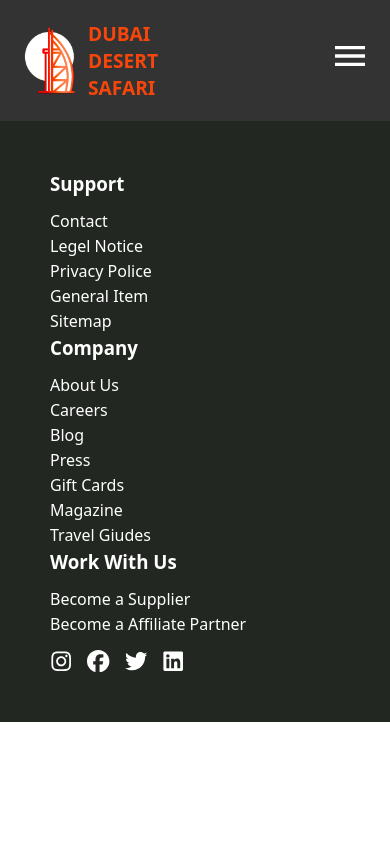
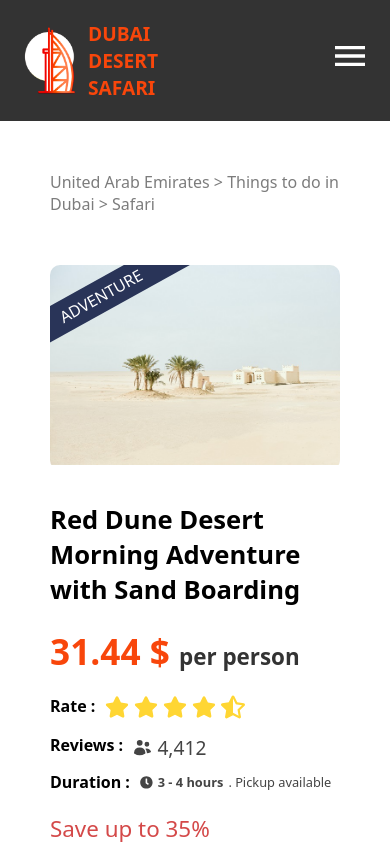
Before and after one commit to Mohamed-Elsayed-1/DUBAI-DESERT-SAFARI, a React (Vite) app: page /tour/13 in a window 390 px wide. Shown: the top 844 px of the page. Built offline with nearby package versions, Linux system fonts and the light colour scheme.

Commit message:
`Added Tour component and updated related files for routing and button functionality`

```diff
--- a/src/App.css
+++ b/src/App.css
@@ -52,7 +52,8 @@
     max-width: 1140px;
   }
 }
-.btn {
+.btn,
+a.btn {
   border: none;
   padding: 10px 20px;
   border-radius: 50px;
@@ -64,7 +65,10 @@
     background-color: var(--dark-orange-color);
   }
 }
-
+a.btn {
+  display: block;
+  text-align: center;
+}
 
 .pagination-count {
   padding: 10px;
--- a/src/App.jsx
+++ b/src/App.jsx
@@ -4,6 +4,7 @@
 import { Navbar } from "./Components/Header/Navbar";
 import { Home } from "./Pages/Home/Home";
 import { About } from "./Pages/About/About";
+import { Tour } from "./Components/Tour/Tour";
 function App() {
   return (
     <>
@@ -12,7 +13,8 @@
         <main>
           <Routes>
             <Route path="/" element={<Home />} />
-            <Route path="about" element={<About />} />
+            <Route path="/about" element={<About />} />
+            <Route path="/tour/:id" element={<Tour />} />
           </Routes>
         </main>
         <Footer />
--- /dev/null
+++ b/src/Components/Tour/StarRating.css
@@ -0,0 +1,21 @@
+.star-rating {
+  display: flex;
+  gap: 5px;
+}
+
+.star {
+  font-size: 24px;
+  transition: color 0.2s ease-in-out;
+}
+
+.filled {
+  color: #ffd633;
+}
+
+.half-filled {
+  color: #ffd633;
+}
+
+.empty {
+  color: gray;
+}
--- /dev/null
+++ b/src/Components/Tour/StarRating.jsx
@@ -0,0 +1,30 @@
+import PropTypes from "prop-types";
+import { FaStar, FaStarHalfAlt, FaRegStar } from "react-icons/fa";
+import "./StarRating.css";
+
+export const StarRating = ({ maxStars = 5, rating }) => {
+  return (
+    <div className="star-rating">
+      {[...Array(maxStars)].map((_, index) => {
+        const starValue = index + 1;
+
+        return (
+          <span key={starValue} className="star-wrapper">
+            {rating >= starValue ? (
+              <FaStar className="star filled" />
+            ) : rating >= starValue - 0.5 ? (
+              <FaStarHalfAlt className="star half-filled" />
+            ) : (
+              <FaRegStar className="star empty" />
+            )}
+          </span>
+        );
+      })}
+    </div>
+  );
+};
+
+StarRating.propTypes = {
+  maxStars: PropTypes.number,
+  rating: PropTypes.number.isRequired,
+};
--- /dev/null
+++ b/src/Components/Tour/Tour.css
@@ -0,0 +1,161 @@
+.single-tour {
+  padding: 50px;
+  .tour-text {
+    font-size: 1.8rem;
+    color: #7c7c7c;
+  }
+  .container {
+    padding: 50px 0;
+    display: flex;
+    gap: 2rem;
+    .image {
+      position: relative;
+      overflow: hidden;
+      border-radius: 10px;
+      &::before {
+        content: "ADVENTURE";
+        position: absolute;
+        top: 15px;
+        left: -95px;
+        background-color: rgb(41, 52, 88);
+        color: white;
+        padding: 5px 100px;
+        transform: rotate(-29deg);
+      }
+      img {
+        width: 600px;
+      }
+    }
+    .content-box {
+      h3 {
+        font-size: 1.8rem;
+        margin-bottom: 20px;
+      }
+      h2 {
+        font-size: 2.4rem;
+        margin-bottom: 20px;
+        color: var(--orange-color);
+        span {
+          font-size: 1.4rem;
+          color: #333;
+        }
+      }
+      h4 {
+        font-size: 1.2rem;
+      }
+      .rating-star,
+      .review,
+      .time-duration {
+        display: flex;
+        gap: 20px;
+        margin-bottom: 10px;
+      }
+      .review div,
+      .time-duration div {
+        font-size: 1.2rem;
+        display: flex;
+        align-items: center;
+        gap: 5px;
+        color: #444444;
+      }
+      .time-duration {
+        margin-bottom: 20px;
+      }
+      .offer-box {
+        margin-bottom: 20px;
+        color: rgb(212, 73, 73);
+        font-size: 1.4rem;
+      }
+      .btn {
+        width: 100%;
+        border-radius: 10px;
+      }
+    }
+  }
+}
+
+@media (max-width: 1199px) {
+  .single-tour .container {
+    .content-box {
+      h3 {
+        font-size: 1.6rem;
+      }
+      h2 {
+        font-size: 2.2rem;
+      }
+      h4 {
+        font-size: 1rem;
+      }
+      img {
+        width: 550px;
+      }
+      .rating-star,
+      .review,
+      .time-duration {
+        gap: 10px;
+      }
+      .time-duration div {
+        font-size: 0.8rem;
+      }
+    }
+  }
+}
+
+@media (max-width: 991px) {
+  .single-tour .container {
+    flex-wrap: wrap;
+  }
+}
+
+@media (max-width: 772px) {
+  .single-tour .tour-text {
+    font-size: 1.6rem;
+  }
+  .single-tour .container {
+    .image {
+      img {
+        width: 500px;
+      }
+    }
+  }
+}
+
+@media (max-width: 580px) {
+  .content-box {
+    h3 {
+      font-size: 1.4rem;
+    }
+    h2 {
+      font-size: 2rem;
+    }
+    h4 {
+      font-size: 0.8rem;
+    }
+  }
+  .single-tour .tour-text {
+    font-size: 1.2rem;
+  }
+  .single-tour .container {
+    .image img {
+      width: 400px;
+    }
+  }
+}
+
+@media (max-width: 480px) {
+  .single-tour .tour-text {
+    font-size: 1rem;
+  }
+  .single-tour .container {
+    .image img {
+      width: 300px;
+    }
+  }
+}
+@media (max-width: 360px) {
+  .single-tour .container {
+    .image img {
+      width: 250px;
+    }
+  }
+}
--- /dev/null
+++ b/src/Components/Tour/Tour.jsx
@@ -0,0 +1,50 @@
+import { useParams } from "react-router";
+import { toursList } from "../../data";
+import { StarRating } from "./StarRating";
+import { HiMiniUsers } from "react-icons/hi2";
+import "./Tour.css";
+import { FaClock } from "react-icons/fa";
+import { Button } from "../ui/Button";
+
+export const Tour = () => {
+  const { id } = useParams();
+  const tour = toursList.find((tour) => tour.id === parseInt(id));
+  return (
+    <section className="single-tour">
+      <p className="tour-text">
+        United Arab Emirates &gt; Things to do in Dubai &gt; Safari
+      </p>
+      <div className="container">
+        <div className="image">
+          <img src={tour.image} alt={tour.title} />
+        </div>
+        <div className="content-box">
+          <h3>{tour.title}</h3>
+          <h2>
+            {tour.priceFrom} $ <span>per person</span>
+          </h2>
+          <div className="rating-star">
+            <h4>Rate :</h4>
+            <StarRating rating={tour.rating} />
+          </div>
+          <div className="review">
+            <h4>Reviews :</h4>
+            <div>
+              <HiMiniUsers />
+              {tour.reviews}
+            </div>
+          </div>
+          <div className="time-duration">
+            <h4>Duration :</h4>
+            <div>
+              <FaClock className="duration-icon" />
+              <strong>{tour.duration}</strong>. Pickup available
+            </div>
+          </div>
+          <p className="offer-box">Save up to 35%</p>
+          <Button className="btn">Book Now</Button>
+        </div>
+      </div>
+    </section>
+  );
+};
--- a/src/Components/Tours/TourItem.jsx
+++ b/src/Components/Tours/TourItem.jsx
@@ -3,6 +3,7 @@
 import { FaStar } from "react-icons/fa";
 import { HiMiniUsers } from "react-icons/hi2";
 import PropTypes from "prop-types";
+import { Link } from "react-router-dom";
 
 export const TourItem = ({ tour, isLoading }) => {
   return !isLoading ? (
@@ -29,7 +30,11 @@
         <p>
           From<strong> $ {tour.priceFrom} </strong> Per person
         </p>
-        <Button style={{ width: "100%", borderRadius: "10px" }}>
+        <Button
+          as={Link}
+          to={`/tour/${tour.id}`}
+          style={{ width: "100%", borderRadius: "10px" }}
+        >
           See More
         </Button>
       </div>
@@ -70,6 +75,7 @@
     rating: PropTypes.number.isRequired,
     reviews: PropTypes.string.isRequired,
     priceFrom: PropTypes.number.isRequired,
+    id: PropTypes.number.isRequired,
   }),
   isLoading: PropTypes.bool,
 };
--- a/src/Components/ui/Button.jsx
+++ b/src/Components/ui/Button.jsx
@@ -1,15 +1,20 @@
 import PropTypes from "prop-types";
 
-export const Button = ({ type = "button", children, ...rest }) => {
+export const Button = ({
+  as: Component = "button",
+  type = "button",
+  children,
+  ...rest
+}) => {
   return (
-    <button type={type} {...rest} className="btn">
+    <Component type={type} {...rest} className="btn">
       {children}
-    </button>
+    </Component>
   );
 };
-
 
 Button.propTypes = {
   type: PropTypes.string,
   children: PropTypes.node,
+  as: PropTypes.elementType,
 };
```
Also changed, not shown: src/Components/ui/Modal.jsx (+8 -1 lines).
